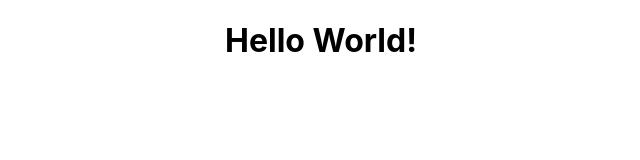
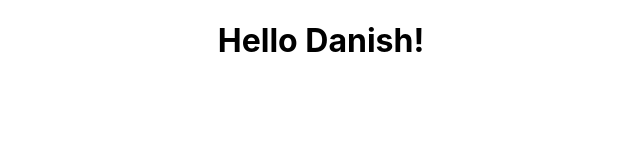
Before and after one commit to danish-faisal/Learning_ReactHooks, a React (Create React App) app: page / in a window 1280 px wide. Shown: the top 160 px of the page, without its empty margins (319-959 px from the left). Built offline with nearby package versions, Linux system fonts and the light colour scheme.

Commit message:
Reviewing Array and Object destructuring

```diff
--- a/src/App.js
+++ b/src/App.js
@@ -1,10 +1,10 @@
 import logo from './logo.svg';
 import './App.css';
 
-function App() {
+function App({ name }) {
   return (
     <div className="App">
-      <h1>Hello World!</h1>
+      <h1>Hello {name}!</h1>
     </div>
   );
 }
--- a/src/index.js
+++ b/src/index.js
@@ -3,9 +3,13 @@
 import './index.css';
 import App from './App';
 
+const [, , third] = ["Alex", "Ali", "Anna"];
+
+console.log(third);
+
 ReactDOM.render(
   <React.StrictMode>
-    <App />
+    <App name="Danish" />
   </React.StrictMode>,
   document.getElementById('root')
 );
```
